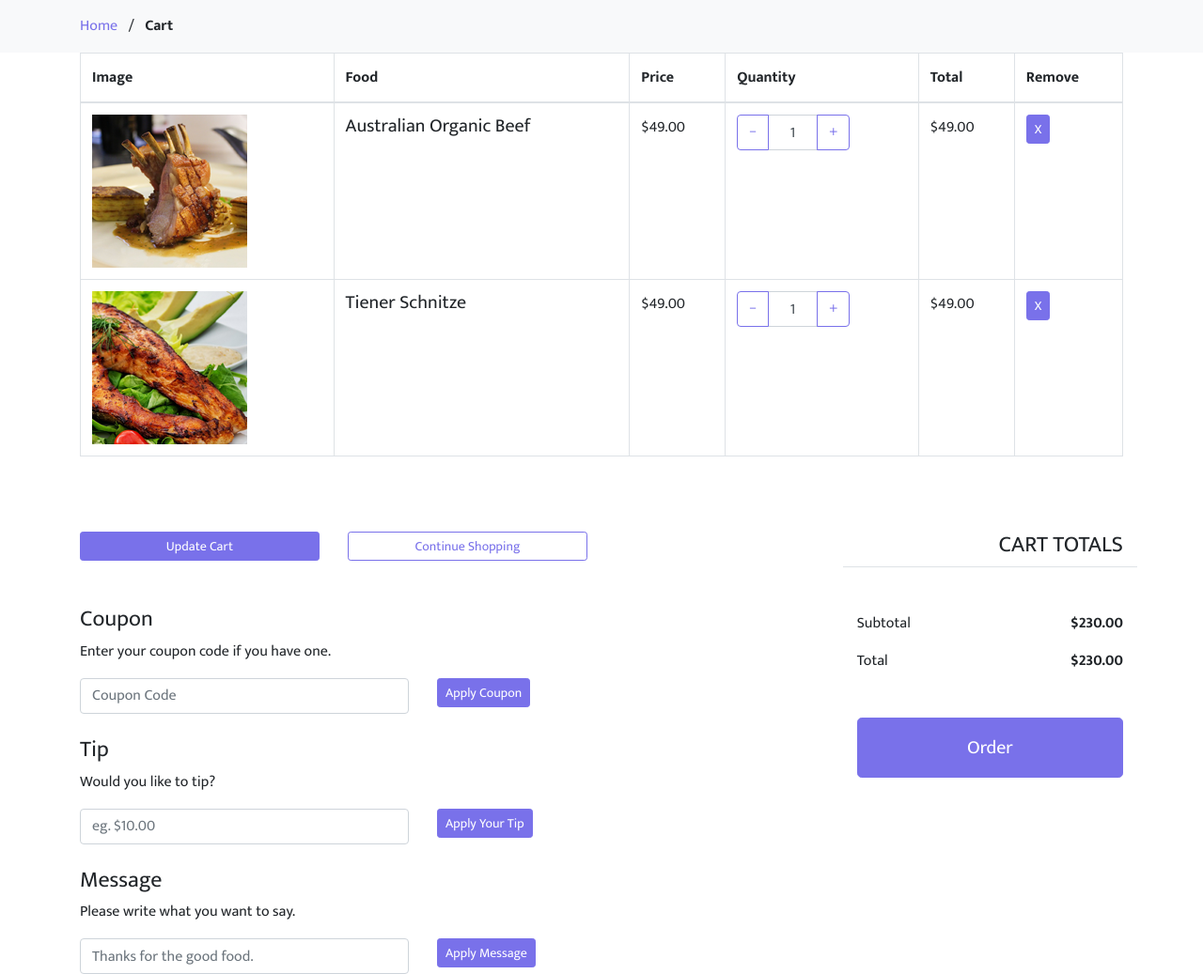
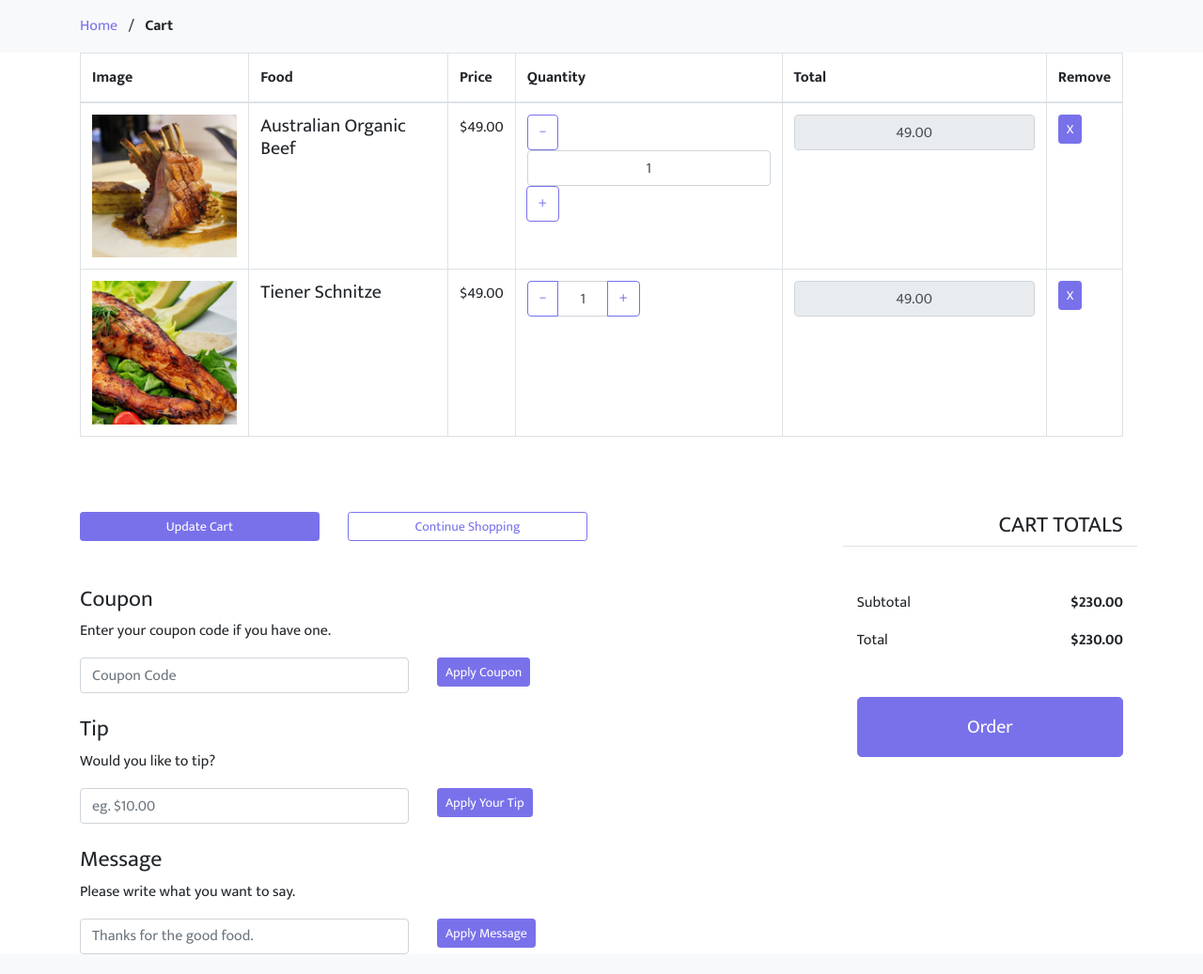
Before and after one commit to SJLEE316/dgu-hotelservice, a Django app: page /pages/cart in a window 1280 px wide. Shown: the whole page at 94% size. After the commit the page ends 1016 px from the top, so only its background shows below. Run offline with Django 3.2, Linux system fonts and the light colour scheme; some libraries are stand-ins or nearby versions.

Commit message:
each price

```diff
--- a/pages/templates/pages/cart.html
+++ b/pages/templates/pages/cart.html
@@ -60,18 +60,29 @@
                     </td>
                     <td>$49.00</td>
                     <td>
-                      <div class="input-group mb-3" style="max-width: 120px;">
+                      <!-- <div class="input-group mb-3" style="max-width: 120px;">
                         <div class="input-group-prepend">
-                          <button class="btn btn-outline-primary js-btn-minus" type="button">&minus;</button>
+                          <button class="btn btn-outline-primary js-btn-minus" onclick="form_btn(-1)" type="button">&minus;</button>
                         </div>
-                        <input type="text" class="form-control text-center" value="1" placeholder="" aria-label="Example text with button addon" aria-describedby="button-addon1">
+                        <input type="text" class="form-control text-center" id="text" value="1" placeholder="" aria-label="Example text with button addon" aria-describedby="button-addon1">
                         <div class="input-group-append">
-                          <button class="btn btn-outline-primary js-btn-plus" type="button">&plus;</button>
+                          <button class="btn btn-outline-primary js-btn-plus" onclick="form_btn(1)" type="button">&plus;</button>
                         </div>
+                      </div> -->
+                      <div class="input-group-prepend">
+                        <button class="btn btn-outline-primary js-btn-minus" onclick="minus()" type="button">&minus;</button>
+                      </div>
+                      <input type="text" class="form-control text-center" id="count1" value="1" placeholder="" aria-label="Example text with button addon" aria-describedby="button-addon1">
+                      <div class="input-group-append">
+                        <button class="btn btn-outline-primary js-btn-plus" onclick="plus()" type="button">&plus;</button>
                       </div>
 
+
                     </td>
-                    <td>$49.00</td>
+                    <td>  <!-- 총 가격1 -->
+                      <input id="total_count"  value="49.00" class="form-control text-center" type="text" hidden=hidden/>
+                      <input id="total_count_view" value="49.00" class="form-control text-center" type="text" readonly/>
+                    </td>
                     <td><a href="#" class="btn btn-primary btn-sm">X</a></td>
                   </tr>
 
@@ -85,17 +96,28 @@
                     <td>$49.00</td>
                     <td>
                       <div class="input-group mb-3" style="max-width: 120px;">
+                        <!-- <div class="input-group-prepend">
+                          <button class="btn btn-outline-primary js-btn-minus" onclick="form_btn2(-1)" type="button">&minus;</button>
+                        </div>
+                        <input type="text" class="form-control text-center" id="text2" value="1" placeholder="" aria-label="Example text with button addon" aria-describedby="button-addon1">
+                        <div class="input-group-append">
+                          <button class="btn btn-outline-primary js-btn-plus" onclick="form_btn2(1)" type="button">&plus;</button>
+                        </div> -->
                         <div class="input-group-prepend">
-                          <button class="btn btn-outline-primary js-btn-minus" type="button">&minus;</button>
+                          <button class="btn btn-outline-primary js-btn-minus" onclick="minus2()" type="button">&minus;</button>
                         </div>
-                        <input type="text" class="form-control text-center" value="1" placeholder="" aria-label="Example text with button addon" aria-describedby="button-addon1">
+                        <input type="text" class="form-control text-center" id="count2" value="1" placeholder="" aria-label="Example text with button addon" aria-describedby="button-addon1">
                         <div class="input-group-append">
-                          <button class="btn btn-outline-primary js-btn-plus" type="button">&plus;</button>
+                          <button class="btn btn-outline-primary js-btn-plus" onclick="plus2()" type="button">&plus;</button>
                         </div>
+
                       </div>
 
                     </td>
-                    <td>$49.00</td>
+                    <td>  <!-- 총 가격2 -->
+                      <input id="total_count2"  value="49.00" class="form-control text-center" type="text" hidden=hidden/>
+                      <input id="total_count_view2" value="49.00" class="form-control text-center" type="text" readonly/>
+                    </td>
                     <td><a href="#" class="btn btn-primary btn-sm">X</a></td>
                   </tr>
                 </tbody>
@@ -195,14 +217,5 @@
 
   </div>
 
-  <script src="js/jquery-3.3.1.min.js"></script>
-  <script src="js/jquery-ui.js"></script>
-  <script src="js/popper.min.js"></script>
-  <script src="js/bootstrap.min.js"></script>
-  <script src="js/owl.carousel.min.js"></script>
-  <script src="js/jquery.magnific-popup.min.js"></script>
-  <script src="js/aos.js"></script>
-
-  <script src="js/main.js"></script>
-
+  <script src="{% static 'js/count.js' %}"></script>
   </body>
--- a/pages/templates/pages/review_edit.html
+++ b/pages/templates/pages/review_edit.html
@@ -28,7 +28,7 @@
     <div class="bg-light py-3">
       <div class="container">
         <div class="row">
-          <div class="col-md-12 mb-0"><a href="index.html">Home</a> <span class="mx-2 mb-0">/</span> <strong class="text-black">Contact</strong></div>
+          <div class="col-md-12 mb-0"><a href="index.html">Home</a> <span class="mx-2 mb-0">/</span> <strong class="text-black">Edit Review</strong></div>
         </div>
       </div>
     </div>
```
Also changed, not shown: dgu_hotelservice/static/js/count.js (added, +59 -0 lines).
